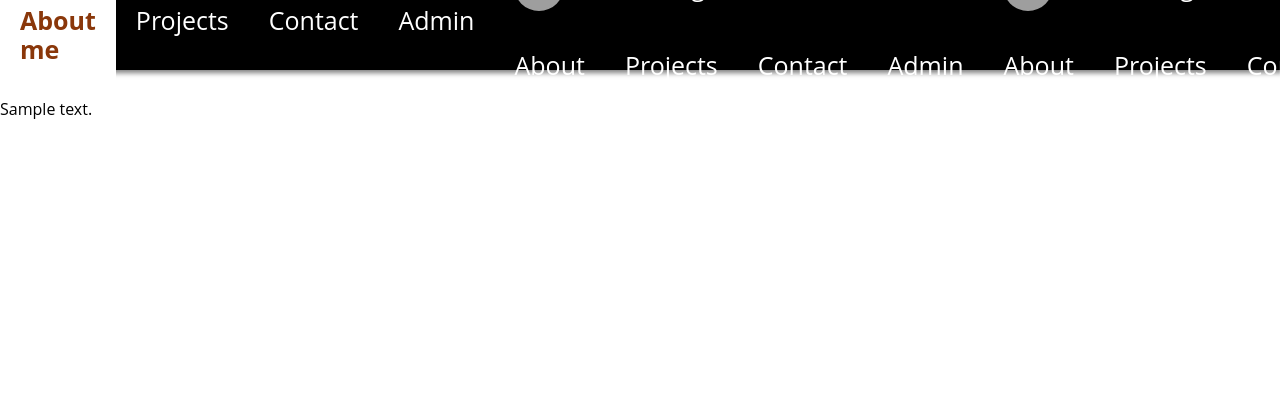
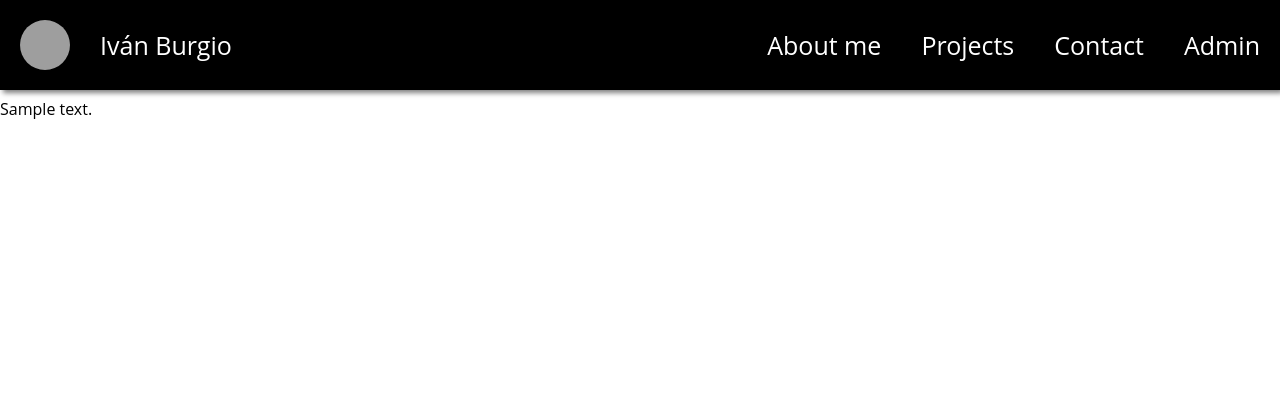
Before and after one commit to ivan-burgio/portfolio, a PHP site: template views/pages-layout.php in a window 1280 px wide. Shown: the top 420 px of the page. Run offline with PHP 8.4, Linux system fonts and the light colour scheme; the template is opened without the code that fills it: most values are stand-ins (such as "Sample title", 1, 10 or a date in 2020); data that the repository does not hold is empty; some libraries are stand-ins or nearby versions; grey boxes are pictures that could not be loaded.

Commit message:
PORNTO NAV solo falta logica

```diff
--- a/src/scss/app.scss
+++ b/src/scss/app.scss
@@ -1,3 +1,3 @@
 @use 'base';
 @use 'pages';
-@use 'ui';
+@use 'templates';
--- a/src/scss/base/_mixins.scss
+++ b/src/scss/base/_mixins.scss
@@ -1,8 +1,8 @@
 @use 'base/variables' as v;
 
 /** Media Queries **/
-@mixin telefono {
-    @media (min-width: v.$telefono) {
+@mixin mobile {
+    @media (max-width: v.$tablet) {
         @content;
     }
 }
--- a/src/scss/base/_variables.scss
+++ b/src/scss/base/_variables.scss
@@ -3,7 +3,7 @@ $fuente_headings: 'Josefin Sans', sans-serif;
 $fuente_textos: 'Open Sans', sans-serif;
 
 // Tamaño de Media Queries
-$telefono: 480px;
+$mobile: 480px;
 $tablet: 768px;
 $desktop: 992px;
 
--- a/src/scss/templates/_nav.scss
+++ b/src/scss/templates/_nav.scss
@@ -13,29 +13,47 @@
     box-shadow: 0.3rem 0.3rem 0.5rem rgba(0, 0, 0, 0.5);
     z-index: 2;
 
-    @include m.tablet {
-        flex-direction: row;
-    }
+    &-container {
+        width: 100%;
 
-    #nav-mobile, #nav-tablet, #nav-desktop {
-        display: none;
+        @include m.tablet {
+            justify-content: space-between;
+        }
     }
 
     @include m.mobile {
         #nav-mobile {
-            display: block;
+            display: flex;
+            flex-direction: column;
+            align-items: center;
+        }
+
+        #nav-tablet, #nav-desktop {
+            display: none;
         }
     }
 
     @include m.tablet {
         #nav-tablet {
-            display: block;
+            display: flex;
+            flex-direction: row;
+            align-items: center;
+        }
+
+        #nav-mobile, #nav-desktop {
+            display: none;
         }
     }
 
     @include m.desktop {
         #nav-desktop {
-            display: block;
+            display: flex;
+            justify-content: space-between;
+            flex-direction: row;
+        }
+
+        #nav-mobile, #nav-tablet {
+            display: none;
         }
     }
 
@@ -43,21 +61,27 @@
         display: flex;
         flex-direction: column;
         align-items: center;
+        justify-content: center;
 
         &-logo {
-            display: block;
+            display: none;
 
             @include m.tablet {
                 display: flex;
+                align-items: center;
             }
 
             &--toggle {
-                display: none;
+                display: block;
 
-                @include m.tablet {
-                    display: block;
+                @include m.desktop {
+                    display: none;
                 }
             }
+        }
+
+        &-links {
+            @extend .nav__contenedor;
         }
     }
 
@@ -123,17 +147,9 @@
     &__links {
         display: none;
 
-        @include m.mobile {
-            display: block;
-        }
-
-        @include m.tablet {
-            display: block;
-            flex-direction: column;
-        }
-
         @include m.desktop {
             display: flex;
+            flex-direction: row;
         }
     }
 
--- a/views/templates/nav.php
+++ b/views/templates/nav.php
@@ -1,5 +1,6 @@
 <nav class="nav">
-    <div id="nav-mobile">
+    <!-- Mobile -->
+    <div class="nav-container" id="nav-mobile">
         <div class="nav__contenedor-links">
             <div id="toggleNav" class="nav__toggle-image"></div>
 
@@ -17,7 +18,8 @@
         </div>
     </div>
 
-    <div id="nav-tablet">
+    <!-- Tablet -->
+    <div class="nav-container" id="nav-tablet">
         <div class="nav__contenedor-logo">
             <a href="/" class="nav__logo"></a>
             <p class="nav__name">Iván Burgio</p>
@@ -35,7 +37,8 @@
         </div>
     </div>
 
-    <div id="nav-desktop">
+    <!-- Desktop -->
+    <div class="nav-container" id="nav-desktop">
         <div class="nav__contenedor-logo">
             <a href="/" class="nav__logo"></a>
             <p class="nav__name">Iván Burgio</p>
```
Also changed, not shown: public/build/css/app.css, 1 other file.
